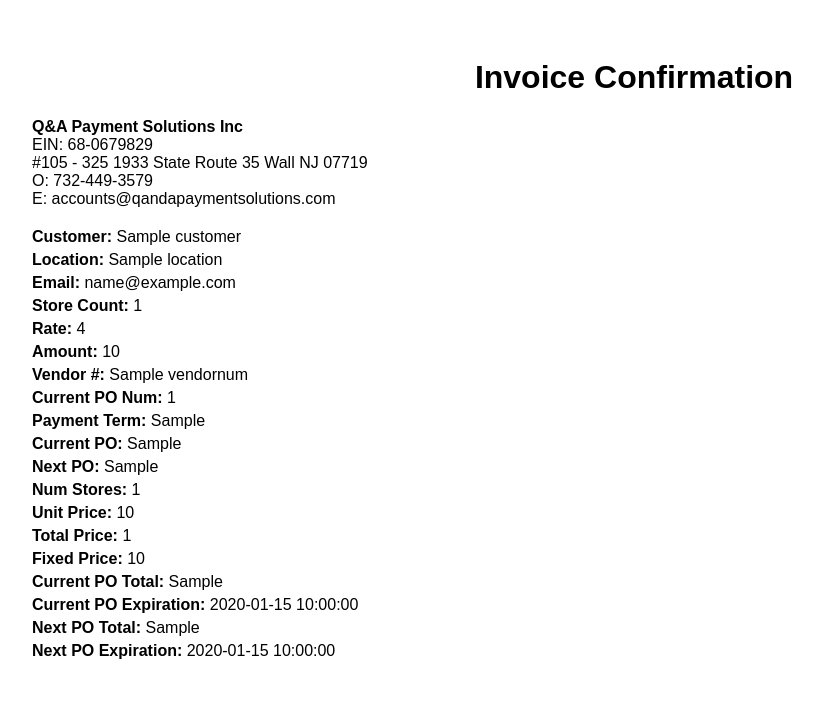
After one commit to Halston-droid/Invoice-Project, a Flask app: template templates/invoiceConfirmation_pdf.html in a window 1280 px wide. The commit adds this page. Shown: the top 709 px of the page, without its empty margins (6-829 px from the left). Run offline with Flask 3, Linux system fonts and the light colour scheme; the template is opened without the code that fills it: most values are stand-ins (such as "Sample title", 1, 10 or a date in 2020).

Commit message:
enabled invoice confirmation to be displayed through pdf format

```diff
--- a/app.py
+++ b/app.py
@@ -8,6 +8,10 @@ from models import Customer
 from db import init_db
 from  flask import redirect, url_for
 import pandas as pd
+from flask import make_response
+from weasyprint import HTML
+from io  import BytesIO
+from xhtml2pdf import pisa
 
 init_db()
 
@@ -65,9 +69,65 @@ def newInvoice():
 @app.route('/invoiceConfirmation', methods=['POST'])
 def invoiceConfirmation():
     customer_id = request.form.get('customer_id')
+
     with SessionLocal() as db:
         customer = db.query(Customer).filter(Customer.id == int(customer_id)).first()
-    return render_template('invoiceConfirmation.html', customer=customer)
+
+    if not customer:
+        return "Customer not found", 404
+
+    # Build the HTML content dynamically
+    invoice_content = f"""
+    <html>
+    <head>
+        <style>
+            body {{ font-family: Arial, sans-serif; }}
+            h1 {{ text-align: center; }}
+            p {{ margin: 5px 0; }}
+        </style>
+    </head>
+    <body>
+        <h1>Invoice Confirmation</h1>
+        <p><strong>Q&A Payment Solutions Inc</strong><br>
+        EIN: 68-0679829<br>
+        #105 - 325 1933 State Route 35 Wall NJ 07719<br>
+        O: 732-449-3579<br>
+        E: accounts@qandapaymentsolutions.com</p>
+
+        <p><strong>Customer:</strong> {customer.name}</p>
+        <p><strong>Location:</strong> {customer.location}</p>
+        <p><strong>Email:</strong> {customer.email}</p>
+        <p><strong>Store Count:</strong> {customer.store_count}</p>
+        <p><strong>Rate:</strong> {customer.rate}</p>
+        <p><strong>Vendor Number:</strong> {customer.vendornum}</p>
+        <p><strong>Current Purchase Order Number:</strong> {customer.currentPurchaseOrderNum}</p>
+        <p><strong>Payment Term:</strong> {customer.paymentTerm}</p>
+        <p><strong>Current PO:</strong> {customer.currentPO}</p>
+        <p><strong>Next PO:</strong> {customer.nextPO}</p>
+        <p><strong>Number of Stores:</strong> {customer.numStores}</p>
+        <p><strong>Unit Price:</strong> {customer.unitPrice}</p>
+        <p><strong>Total Price:</strong> {customer.totalPrice}</p>
+        <p><strong>Fixed Price:</strong> {customer.fixedPrice}</p>
+        <p><strong>Current PO Total:</strong> {customer.currentPOtotal}</p>
+        <p><strong>Current PO Expiration Date:</strong> {customer.currentPOExpDate}</p>
+        <p><strong>Next PO Total:</strong> {customer.nextPOtotal}</p>
+        <p><strong>Next PO Expiration Date:</strong> {customer.nextPOExpDate}</p>
+    </body>
+    </html>
+    """
+
+    # Generate PDF
+    pdf_file = BytesIO()
+    pisa_status = pisa.CreatePDF(invoice_content, dest=pdf_file)
+
+    if pisa_status.err:
+        return "Failed to generate PDF", 500
+
+    pdf_file.seek(0)
+    response = make_response(pdf_file.read())
+    response.headers['Content-Type'] = 'application/pdf'
+    response.headers['Content-Disposition'] = f'attachment; filename=invoice_{customer.name}.pdf'
+    return response
 
 
 @app.route('/import_excel', methods=['POST'])
@@ -122,6 +182,5 @@ def import_excel():
 
     return redirect(url_for('index'))
 
-
 if __name__ == '__main__':
     app.run(host='0.0.0.0', port=os.environ.get('FLASK_PORT', 5000), debug=os.environ.get('FLASK_DEBUG', True))
--- /dev/null
+++ b/templates/invoiceConfirmation_pdf.html
@@ -0,0 +1,47 @@
+<!DOCTYPE html>
+<html>
+<head>
+    <meta charset="utf-8">
+    <title>Invoice PDF</title>
+    <style>
+        body { font-family: Arial, sans-serif; padding: 30px; }
+        h1 { text-align: center; }
+        p { margin: 5px 0; }
+        .section { margin-bottom: 20px; }
+        .label { font-weight: bold; }
+    </style>
+</head>
+<body>
+    <h1>Invoice Confirmation</h1>
+
+    <div class="section">
+        <p><strong>Q&A Payment Solutions Inc</strong><br>
+        EIN: 68-0679829<br>
+        #105 - 325 1933 State Route 35 Wall NJ 07719<br>
+        O: 732-449-3579<br>
+        E: accounts@qandapaymentsolutions.com</p>
+    </div>
+
+    <div class="section">
+        <p><span class="label">Customer:</span> {{ customer.name }}</p>
+        <p><span class="label">Location:</span> {{ customer.location }}</p>
+        <p><span class="label">Email:</span> {{ customer.email }}</p>
+        <p><span class="label">Store Count:</span> {{ customer.store_count }}</p>
+        <p><span class="label">Rate:</span> {{ customer.rate }}</p>
+        <p><span class="label">Amount:</span> {{ customer.amount }}</p>
+        <p><span class="label">Vendor #:</span> {{ customer.vendornum }}</p>
+        <p><span class="label">Current PO Num:</span> {{ customer.currentPurchaseOrderNum }}</p>
+        <p><span class="label">Payment Term:</span> {{ customer.paymentTerm }}</p>
+        <p><span class="label">Current PO:</span> {{ customer.currentPO }}</p>
+        <p><span class="label">Next PO:</span> {{ customer.nextPO }}</p>
+        <p><span class="label">Num Stores:</span> {{ customer.numStores }}</p>
+        <p><span class="label">Unit Price:</span> {{ customer.unitPrice }}</p>
+        <p><span class="label">Total Price:</span> {{ customer.totalPrice }}</p>
+        <p><span class="label">Fixed Price:</span> {{ customer.fixedPrice }}</p>
+        <p><span class="label">Current PO Total:</span> {{ customer.currentPOtotal }}</p>
+        <p><span class="label">Current PO Expiration:</span> {{ customer.currentPOExpDate }}</p>
+        <p><span class="label">Next PO Total:</span> {{ customer.nextPOtotal }}</p>
+        <p><span class="label">Next PO Expiration:</span> {{ customer.nextPOExpDate }}</p>
+    </div>
+</body>
+</html>
```
Also changed, not shown: templates/index.html (+13 -12 lines), templates/invoiceConfirmation.html (deleted, +0 -36 lines), customers.sqlite.
